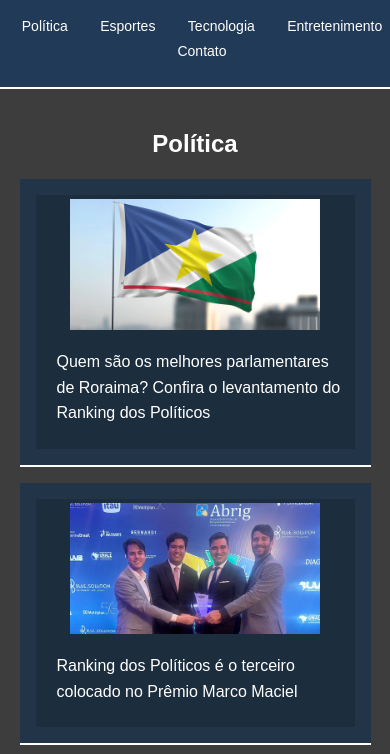
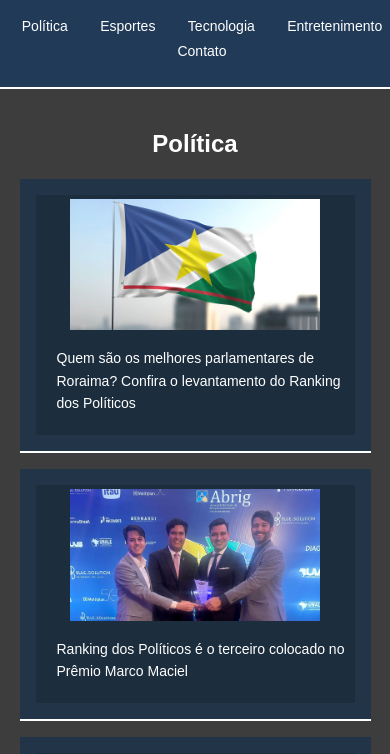
Before and after one commit to AdrianoRamosadr/Rui-Miguel-Jornal, a plain HTML site: page index.html in a window 390 px wide. Shown: the part 47-801 px from the top of the page. Drawn offline with Linux system fonts and the light colour scheme.

Commit message:
atualizei

```diff
--- a/styles.css
+++ b/styles.css
@@ -135,4 +135,8 @@
   nav ul li a{
     font-size: 14px;
   }
+
+  div .imagens{
+    font-size: 14px;
+  }
 }
```
